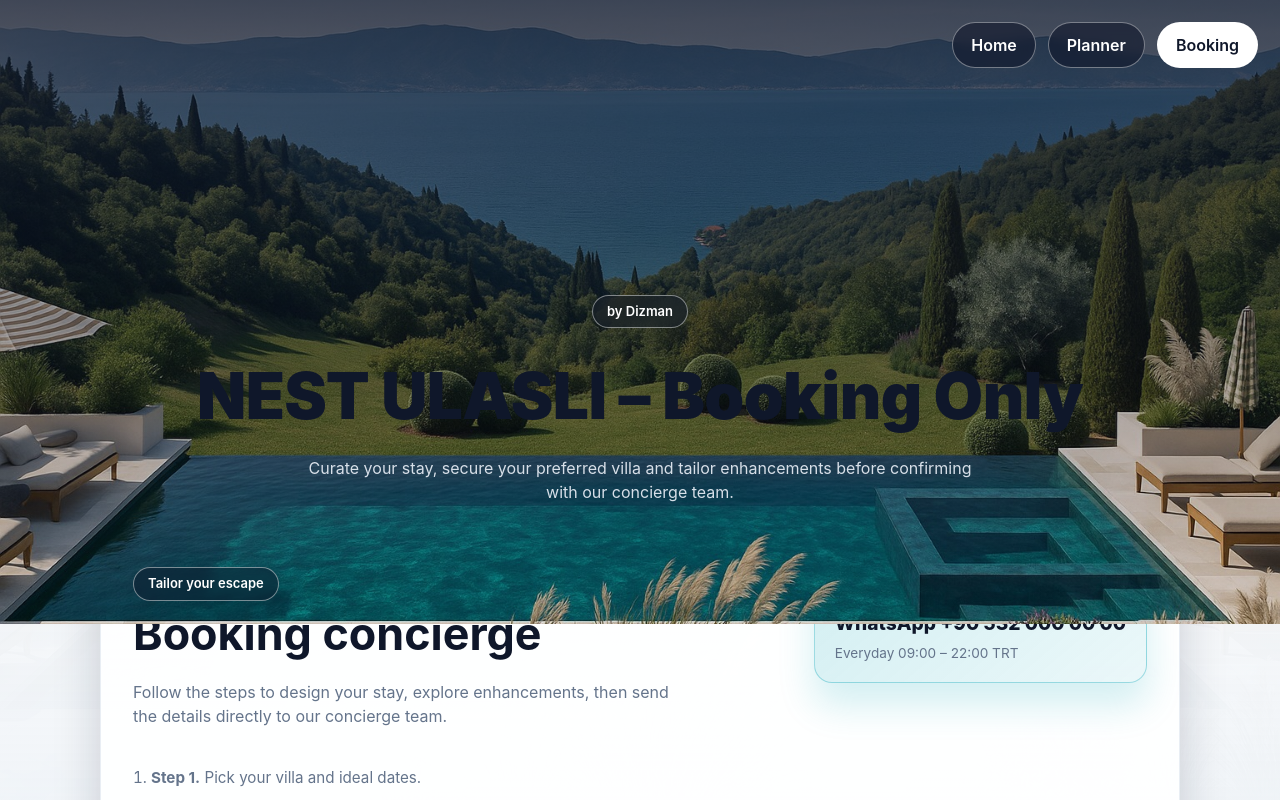
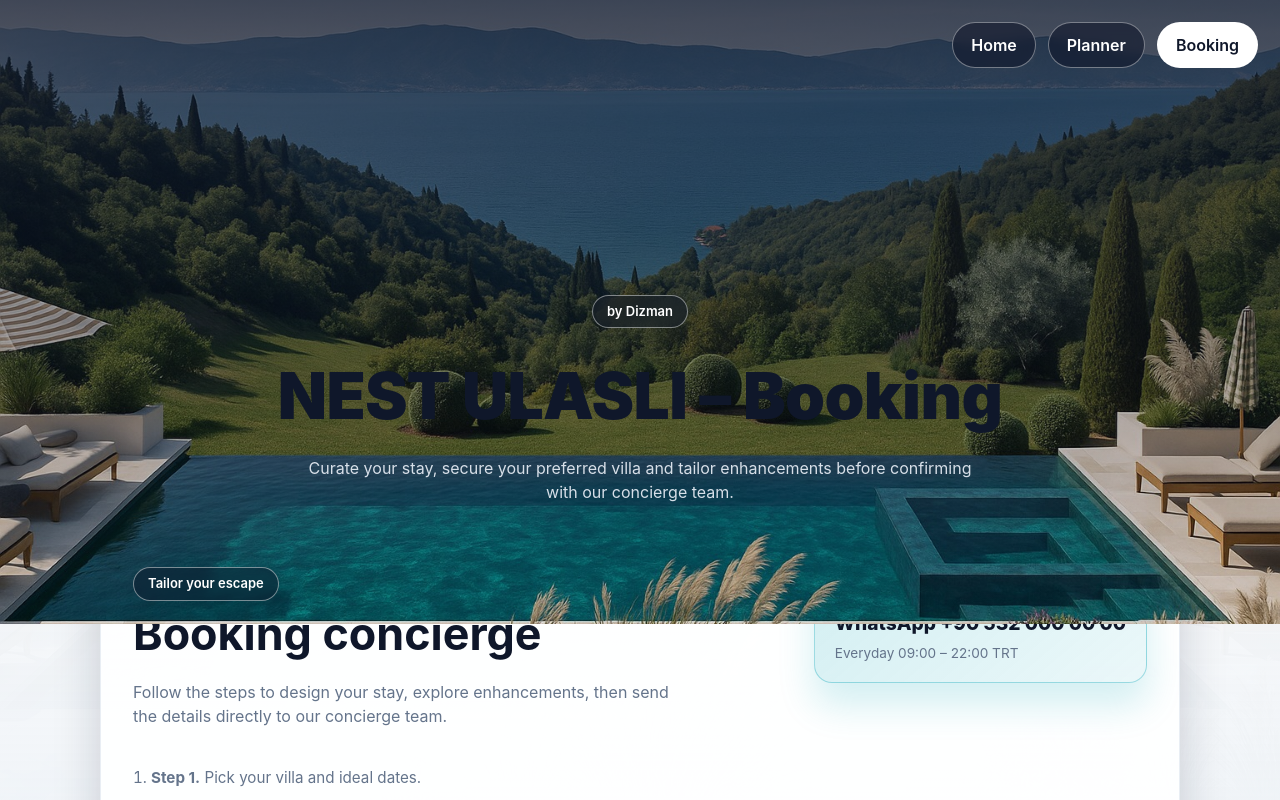
Before and after one commit to dirvass/nest-planner, a React (Vite) app: page /book in a window 1280 px wide. Shown: the top 800 px of the page. Built offline with nearby package versions, Linux system fonts and the light colour scheme.

Commit message:
Update BookingPage.tsx

```diff
--- a/src/BookingPage.tsx
+++ b/src/BookingPage.tsx
@@ -97,7 +97,7 @@ export default function BookingPage() {
   );
 
   const whatsappUrl = `https://wa.me/${WHATSAPP_NUMBER}?text=${waText}`;
-  const mailtoUrl = `mailto:reservations@nest-ulasli.com?subject=Booking Only – ${villaInfo.name}&body=${waText}`;
+  const mailtoUrl = `mailto:reservations@nest-ulasli.com?subject=Booking – ${villaInfo.name}&body=${waText}`;
 
   const validationMessage = useMemo(() => {
     if (!showValidation || canSubmit) return "";
@@ -259,7 +259,7 @@ export default function BookingPage() {
         <TopNav />
         <div className="hero__inner">
           <span className="badge">by Dizman</span>
-          <h1 className="hero__title">NEST ULASLI – Booking Only</h1>
+          <h1 className="hero__title">NEST ULASLI – Booking </h1>
           <p className="hero__subtitle">
             Curate your stay, secure your preferred villa and tailor enhancements before confirming with our concierge team.
           </p>
```
